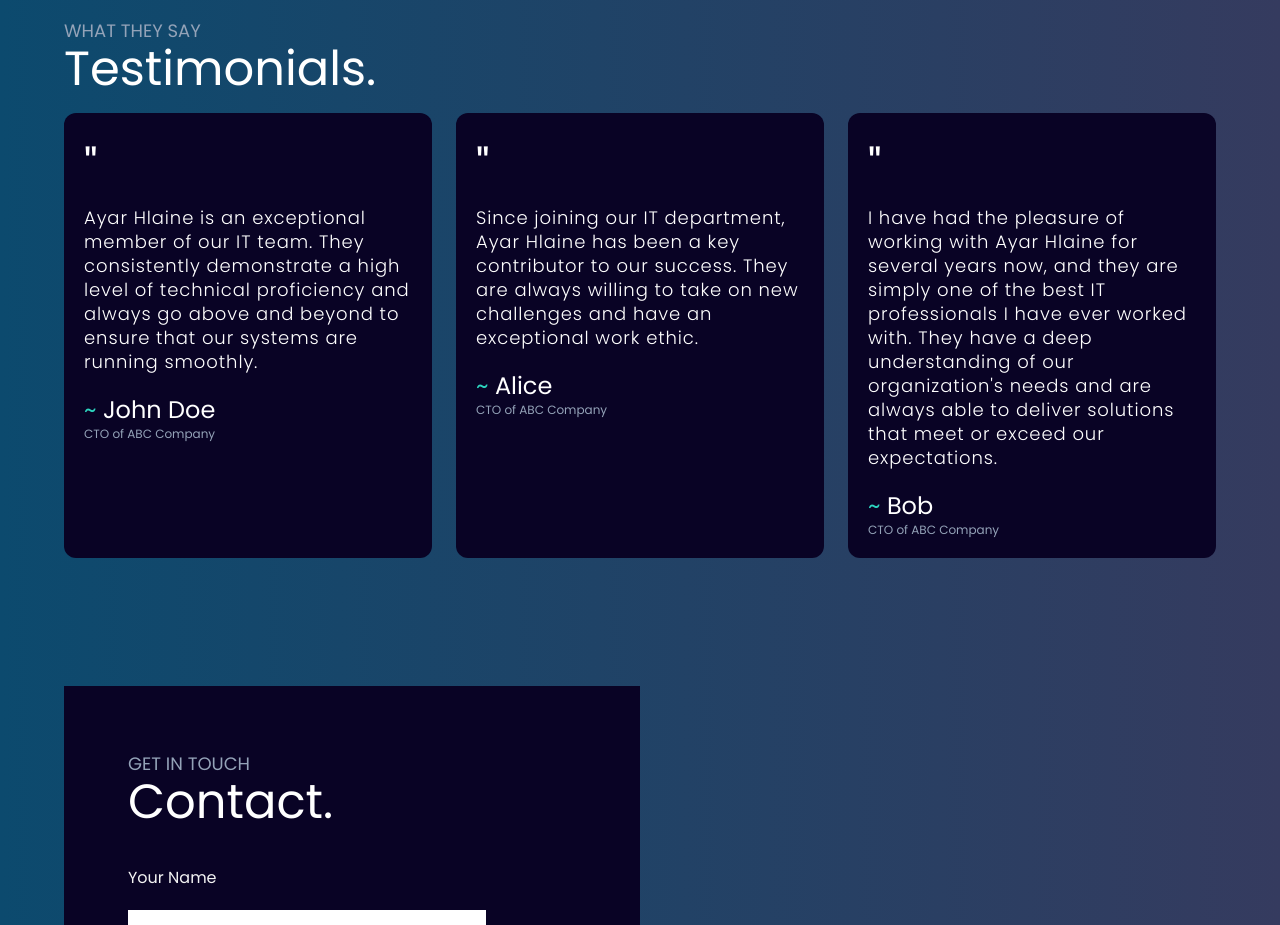
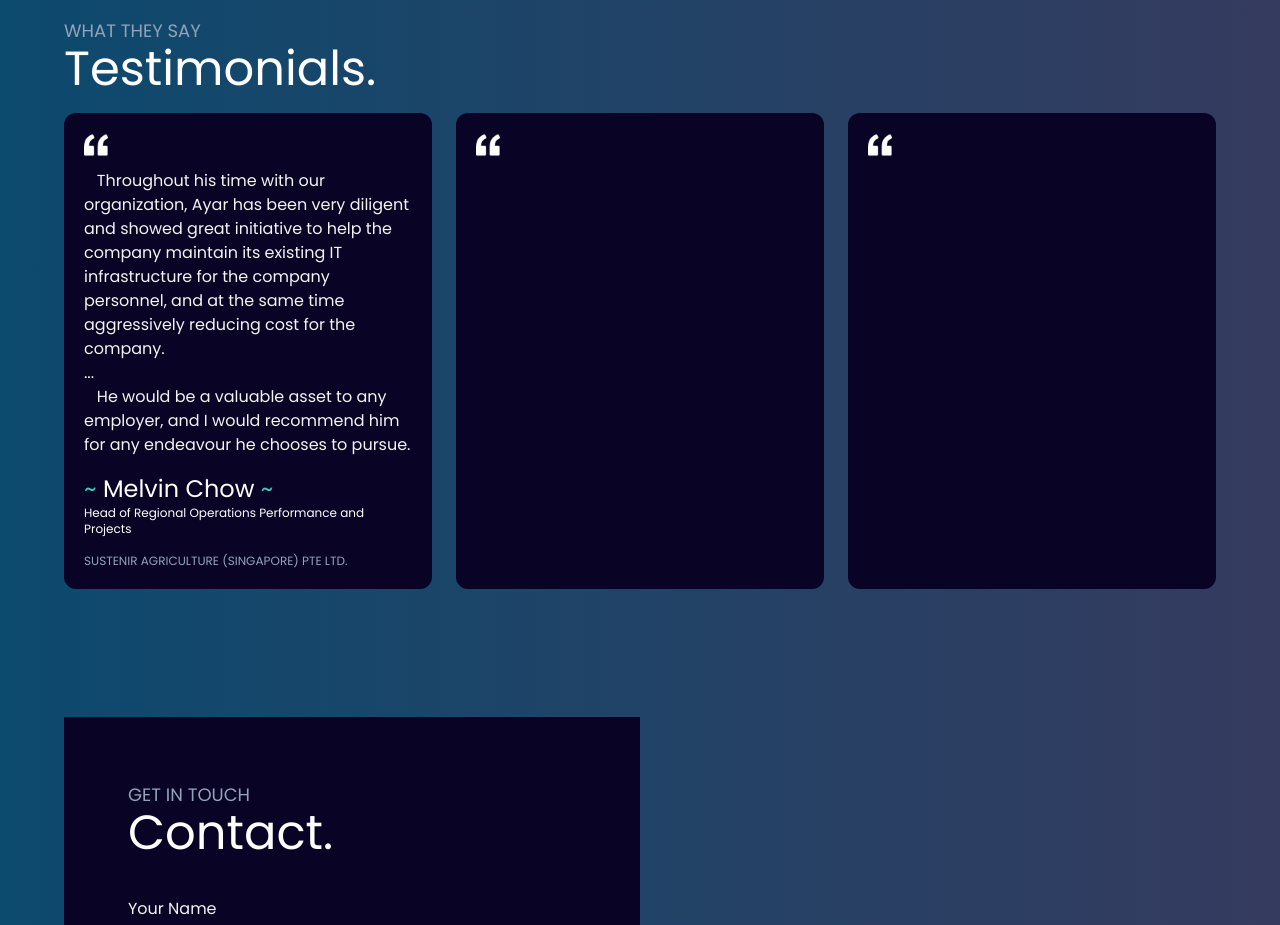
Before and after one commit to ayarhlaine/portfolio, a React (Vite) app: page / in a window 1280 px wide. Shown: the part 2780-3705 px from the top of the page. Built offline with nearby package versions, Linux system fonts and the light colour scheme; no server answers.

Commit message:
feat: improved testimonials

```diff
--- a/src/components/Testimonials.jsx
+++ b/src/components/Testimonials.jsx
@@ -25,18 +25,24 @@ const Testimonial = ({
     testimonial, index
 }) => {
     const { name, position, company, recommendation } = testimonial;
+    const htmlContent = {
+        __html: recommendation,
+      };
+
     return (
         <motion.div
         initial="offscreen"
         whileInView="onscreen"
         variants={fadeIn(index * 0.5, 0.75)}
         className="bg-[#090325] p-5 rounded-xl md:flex-1">
-            <p className="text-white text-[46px]">&quot;</p>
+            <img src="/assets/quote.png" className="mb-3" alt="Qoute" width={24} height={24}/>
             <div>
-                <p className="text-white text-base tracking-wider py-1 md:text-[18px] font-light">{recommendation}</p>
+                <div dangerouslySetInnerHTML={htmlContent} />
                 <div>
-                    <p className="text-xl text-white mt-4 md:text-2xl"><span className="text-teal-400">~</span>&nbsp;{name}</p>
-                    <p className="text-xs text-slate-400">{position} of {company}</p>
+                    {name.length > 0 &&
+                    <p className="text-xl text-white mt-4 md:text-2xl"><span className="text-teal-400">~</span>&nbsp;{name}&nbsp;<span className="text-teal-400">~</span></p>}
+                    <p className="text-xs text-white">{position}</p>
+                    <p className="text-xs text-slate-400 mt-4">{company}</p>
                 </div>
             </div>
         </motion.div>
--- a/src/constants/index.js
+++ b/src/constants/index.js
@@ -56,22 +56,22 @@ const EXPERIENCES = [
 
 const TESTIMONIALS = [
     {
-        name: 'John Doe',
-        position: 'CTO',
-        company: 'ABC Company',
-        recommendation: 'Ayar Hlaine is an exceptional member of our IT team. They consistently demonstrate a high level of technical proficiency and always go above and beyond to ensure that our systems are running smoothly.'
+        name: 'Melvin Chow',
+        position: 'Head of Regional Operations Performance and Projects',
+        company: 'SUSTENIR AGRICULTURE (SINGAPORE) PTE LTD.',
+        recommendation: '<p>&nbsp;&nbsp;&nbsp;Throughout his time with our organization, Ayar has been very diligent and showed great initiative to help the company maintain its existing IT infrastructure for the company personnel, and at the same time aggressively reducing cost for the company.</p><p>...</p><p>&nbsp;&nbsp;&nbsp;He would be a valuable asset to any employer, and I would recommend him for any endeavour he chooses to pursue.</p>'
     },
     {
-        name: 'Alice',
-        position: 'CTO',
-        company: 'ABC Company',
-        recommendation: 'Since joining our IT department, Ayar Hlaine has been a key contributor to our success. They are always willing to take on new challenges and have an exceptional work ethic.'
+        name: '',
+        position: '',
+        company: '',
+        recommendation: ''
     },
     {
-        name: 'Bob',
-        position: 'CTO',
-        company: 'ABC Company',
-        recommendation: 'I have had the pleasure of working with Ayar Hlaine for several years now, and they are simply one of the best IT professionals I have ever worked with. They have a deep understanding of our organization\'s needs and are always able to deliver solutions that meet or exceed our expectations.'
+        name: '',
+        position: '',
+        company: '',
+        recommendation: ''
     },
 ]
 
```
Also changed, not shown: public/assets/quote.png (added).
